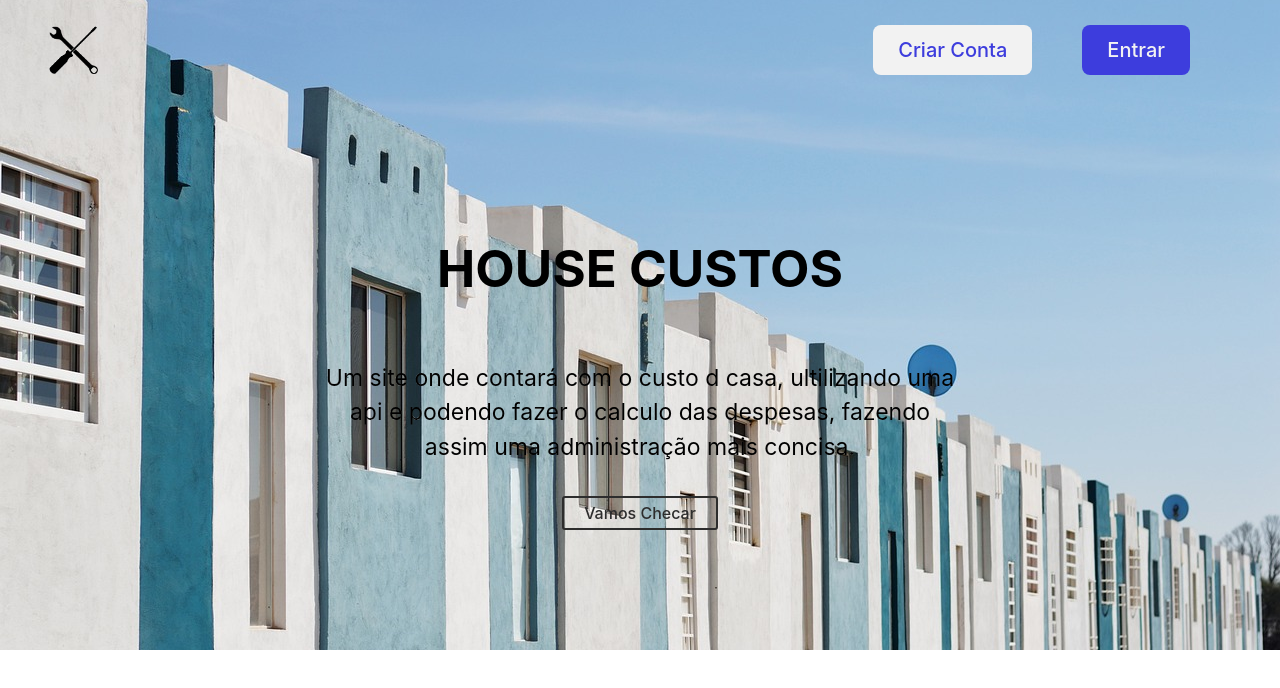
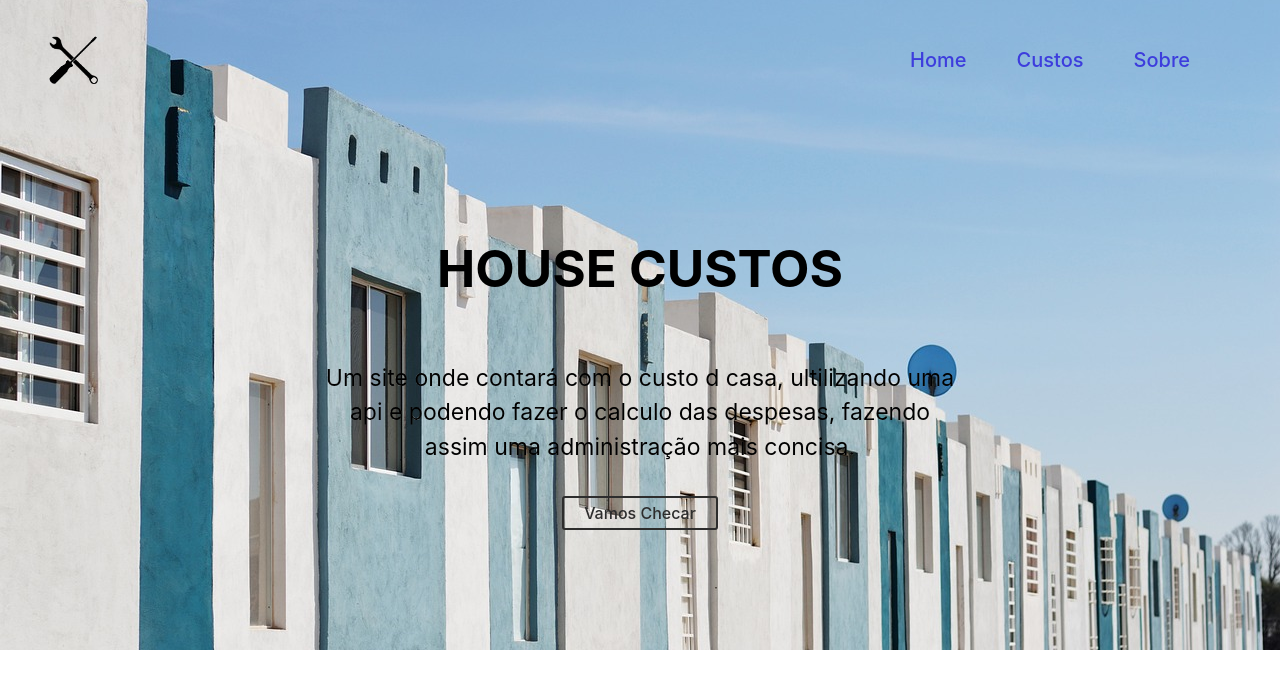
Before and after one commit to DouglasGsilva/House-Custos-Site, a React (Vite) app: page / in a window 1280 px wide. Shown: the top 688 px of the page. Built offline with nearby package versions, Linux system fonts and the light colour scheme.

Commit message:
adição de navbar quando scrolar

```diff
--- a/src/App.jsx
+++ b/src/App.jsx
@@ -4,32 +4,12 @@ import Home from "./Components/pages/Home";
 import NavBar from "./Components/layout_Home/Navbar";
 import Custos from "./Components/pages/Custos";
 import "./index.css";
-import { useEffect, useState } from "react";
 
 function App() {
-
-  const [activeColor, setActiveColor] = useState(false)
-
-useEffect(()=>{
-function scrollPosition(){
-if(window.scrollY > 20){
-setActiveColor(true)
-}else{
-  setActiveColor(false)
-}
-}
-
-window.addEventListener("scroll", scrollPosition)
-
-return () =>{
-  window.addEventListener("scroll", scrollPosition)
-}
-},[])
-
   return (
     <>
       <BrowserRouter>
-        <NavBar action={activeColor}/>
+        <NavBar />
         <Routes>
           <Route path="/" element={<Home />} />
           <Route path="/custos" element={<Custos />} />
--- a/src/Components/layout_Home/MoreInfo.css
+++ b/src/Components/layout_Home/MoreInfo.css
@@ -72,13 +72,13 @@ flex-direction: row;
 transform: translateX(-100%);
 position: relative;
 right: 250px;
-transition: all 0.5s linear;
+transition: all 0.2s linear;
 opacity: 0;
 }
 .content-second {
   display: flex;
 transform: translateX(100%);
-transition: all 0.5s linear;
+transition: all 0.2s linear;
 opacity: 0;
 }
 .content-third {
@@ -86,7 +86,7 @@ opacity: 0;
 transform: translateX(-100%);
 position: relative;
 right: 180px;
-transition: all 0.5s linear;
+transition: all 0.2s linear;
 opacity: 0;
 }
 #about {
--- a/src/Components/layout_Home/MoreInfo.jsx
+++ b/src/Components/layout_Home/MoreInfo.jsx
@@ -24,7 +24,7 @@ gsap.to(".content-second",{
   scrollTrigger:{
     trigger: ".Second-content",
     start:"top 300px",
-    end:"bottom 500px",
+    end:"bottom 400px",
     scrub:true
   }}),
   gsap.to(".content-third",{
--- a/src/Components/layout_Home/Navbar.css
+++ b/src/Components/layout_Home/Navbar.css
@@ -4,17 +4,12 @@
 
 .navbar {
   width: 100%;
-  height: 100px;
+  height: 120px;
+  background-color: transparent;
   display: flex;
   align-items: center;
   justify-content: space-between;
-  position: fixed;
-  z-index: 1000;
-transition: all 0.3s linear;
-}
-
-.activeColor{
-  background-color: #3131b3;
+  position: absolute;
 }
 .links {
   height: 0;
@@ -33,6 +28,11 @@ li a {
   transition: all 0.1s linear;
 }
 
+li a:hover {
+  color: #2121c0;
+  font-size: 23px;
+  transition: all 0.1s linear;
+}
 .logo {
   padding: 20px;
   max-width: 90px;
@@ -42,19 +42,6 @@ li a {
   align-items: center;
   justify-content: center;
   scale: 0.8;
-}
-.btn-Login{
-  background-color: #f2f2f2;
-  color: #3d3ddd;
-  transition: all 0.3s linear;
-}
-.btn-Login:hover{
-  background-color: #3131b3;
-  color: #f2f2f2;
-}
-.btn-Entrar{
-  background-color: #3d3ddd;
-  color: #f2f2f2;
 }
 
 @media (max-width: 320px) {
--- a/src/Components/layout_Home/Navbar.jsx
+++ b/src/Components/layout_Home/Navbar.jsx
@@ -2,24 +2,21 @@ import { Link } from "react-router-dom";
 import "../layout_Home/Navbar.css";
 import logo from "../imgs/em_desenvolvimento.png";
 
+function NavBar() {
+  return (
+    <nav>
+      <div className="navbar">
+        <img className="logo" src={logo} alt="Em Desenvolvimento"></img>
 
-function NavBar( {action}) {
-
-
-  return (
-    <nav >
-      <div className={`navbar ${action ? "activeColor":""}` } >
-
-      <Link to={"/"}><img className="logo" src={logo} alt="Em Desenvolvimento"></img></Link>{" "}
         <ul className="links">
           <li className="li">
-           <button className="btn-Login">Criar Conta</button>
+            <Link to={"/"}>Home</Link>{" "}
           </li>
-          {/* <li className="li">
+          <li className="li">
             <Link to={"/custos"}>Custos</Link>{" "}
-          </li> */}
+          </li>
           <li className="li">
-            <button className="btn-Entrar">Entrar</button>
+            <Link>Sobre</Link>{" "}
           </li>
         </ul>
       </div>
```
